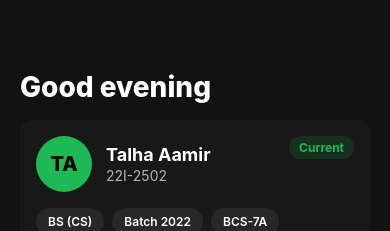
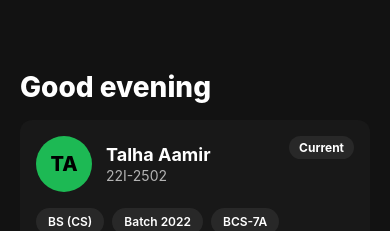
Before and after one commit to i222502-school/flex-stuff, a React Native app: screen / in a window 390 px wide. Shown: the top 231 px of the page. Built offline with nearby package versions, Linux system fonts and the light colour scheme.

Commit message:
change current status badge to spotify grey style

```diff
--- a/src/components/Badge.js
+++ b/src/components/Badge.js
@@ -7,6 +7,7 @@ const tones = {
   warning: { color: colors.warning, backgroundColor: colors.warningLight },
   danger: { color: colors.danger, backgroundColor: colors.dangerLight },
   neutral: { color: colors.subtext, backgroundColor: colors.cardHighlight },
+  light: { color: colors.text, backgroundColor: colors.cardHighlight },
 };
 
 // Small rounded label, e.g. <Badge label="Ongoing" tone="success" />
--- a/src/screens/HomeScreen.js
+++ b/src/screens/HomeScreen.js
@@ -44,7 +44,7 @@ export default function HomeScreen({ onOpen }) {
             <Text style={styles.name}>{student.personal.name}</Text>
             <Text style={styles.rollNo}>{student.rollNo}</Text>
           </View>
-          <Badge label={student.status} tone={student.status === 'Current' ? 'success' : 'warning'} />
+          <Badge label={student.status} tone={student.status === 'Current' ? 'light' : 'warning'} />
         </View>
 
         <View style={styles.pills}>
```
